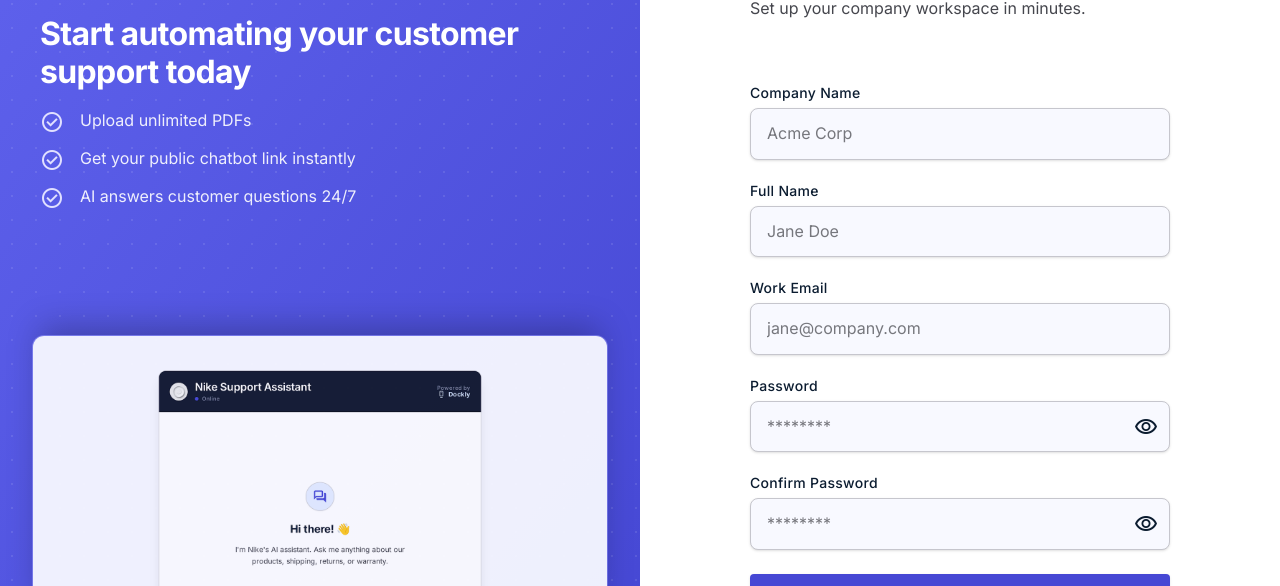
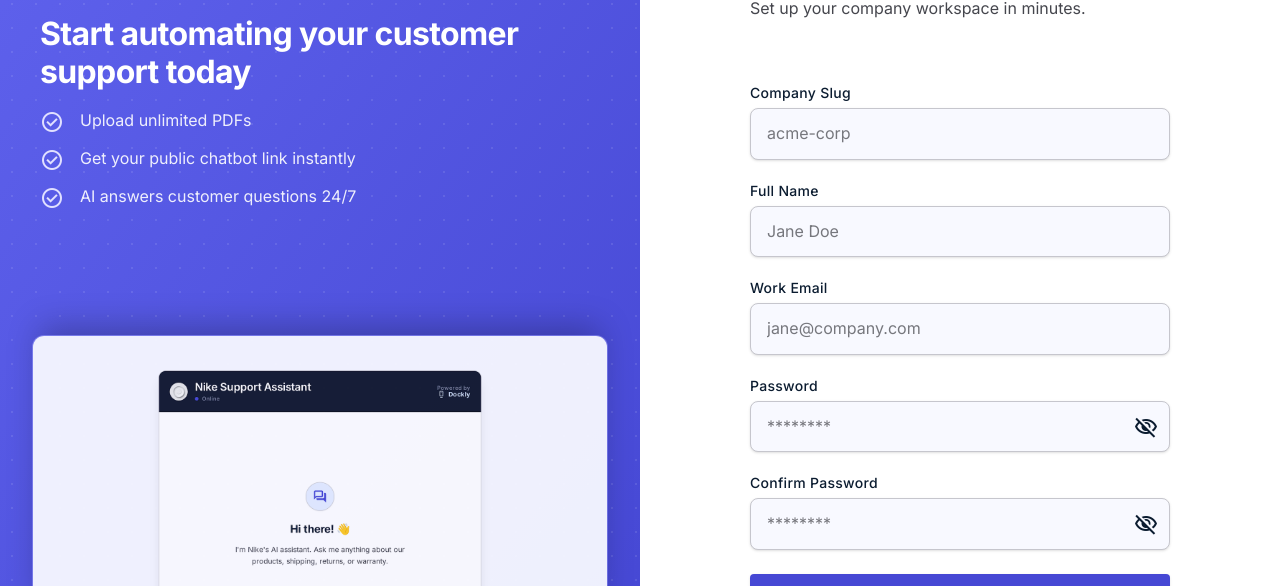
Before and after one commit to khurram-works/Dockly-Frontend, a Next.js app: page /register in a window 1280 px wide. Shown: the part 176-762 px from the top of the page. Built offline with nearby package versions, Linux system fonts and the light colour scheme.

Commit message:
Setting JWT

```diff
--- a/app/layout.tsx
+++ b/app/layout.tsx
@@ -21,7 +21,7 @@ export default function RootLayout({
   children: React.ReactNode;
 }) {
   return (
-    <html lang="en" className={inter.variable}>
+    <html lang="en" data-scroll-behavior="smooth" className={inter.variable}>
       <head>
         {/*
           These two link tags are the correct way to load external fonts in Next.js.
--- a/app/login/page.tsx
+++ b/app/login/page.tsx
@@ -66,7 +66,7 @@ function FormField({
             className="absolute inset-y-0 right-0 pr-3 flex items-center"
           >
             <span className="material-symbols-outlined text-[20px]">
-              {showPassword ? "visibility_off" : "visibility"}
+              {showPassword ? "visibility" :"visibility_off"}
             </span>
           </button>
         )}
@@ -78,7 +78,7 @@ function FormField({
 }
 
 export default function LoginPage() {
-  const [showPassword, setShowPassword] = useState(true);
+  const [showPassword, setShowPassword] = useState(false);
   const LoginSchema = z.object({
     email: z.email({ message: "Please enter a valid email address" }),
     password: z
--- a/app/register/page.tsx
+++ b/app/register/page.tsx
@@ -8,6 +8,7 @@ import { useForm } from "react-hook-form";
 import { zodResolver } from "@hookform/resolvers/zod";
 import { z } from "zod";
 import { FieldError, UseFormRegisterReturn } from "react-hook-form";
+import { useRouter } from "next/navigation";
 
 // ─────────────────────────────────────────────
 // Local helper component — defined in the same file because it's only
@@ -73,7 +74,7 @@ function FormField({
             className="absolute inset-y-0 right-0 pr-3 flex items-center"
           >
             <span className="material-symbols-outlined text-[20px]">
-              {showPassword ? "visibility_off" : "visibility"}
+              {showPassword ? "visibility" :"visibility_off"}
             </span>
           </button>
         )}
@@ -91,6 +92,7 @@ export default function RegisterPage() {
   // Form state — one useState per field.
   // In a real app you'd use react-hook-form or zod for validation,
   // but for now this is clean and understandable.
+  const router = useRouter();
 
   const [showPassword, setShowPassword] = useState(false);
 
@@ -98,7 +100,7 @@ export default function RegisterPage() {
 
   const registrationSchema = z
     .object({
-      company: z.string().min(1, "Company name is required"),
+      slug: z.string().min(1, "Company name is required"),
 
       name: z.string().min(1, "Full name is required"),
 
@@ -130,7 +132,7 @@ export default function RegisterPage() {
   } = useForm<RegistrationFormData>({
     resolver: zodResolver(registrationSchema),
     defaultValues: {
-      company: "",
+      slug: "",
       name: "",
       email: "",
       password: "",
@@ -154,6 +156,9 @@ export default function RegisterPage() {
     const result = await response.json();
     console.log(result);
 
+    if(result.success){
+      router.push("/login");
+    }
   };
 
   return (
@@ -343,11 +348,11 @@ export default function RegisterPage() {
             */}
             <form onSubmit={handleSubmit(onSubmit)} className="space-y-md">
               <FormField
-                id="company"
-                label="Company Name"
-                placeholder="Acme Corp"
-                registration={register("company")}
-                error={errors.company}
+                id="slug"
+                label="Company Slug"
+                placeholder="acme-corp"
+                registration={register("slug")}
+                error={errors.slug}
               />
 
               <FormField
```
